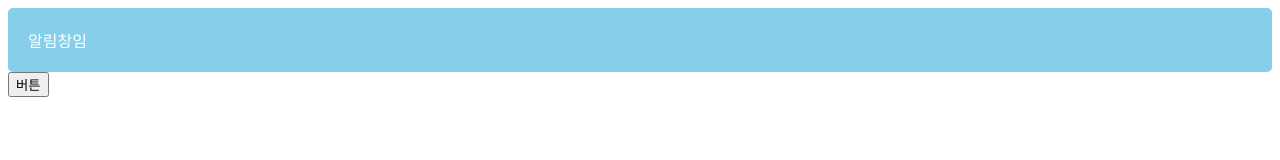
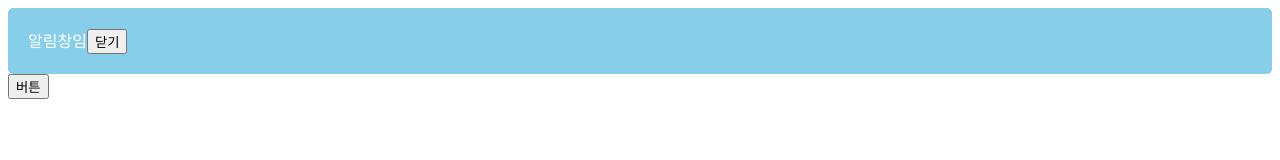
Before and after one commit to cheoljin72/Web, a plain HTML site: page alert.html in a window 1280 px wide. Both pictures are taken after a click on the button "버튼". Drawn offline with Linux system fonts and the light colour scheme.

Commit message:
alert box

```diff
--- a/alert.html
+++ b/alert.html
@@ -7,7 +7,7 @@
 </head>
 <body>
 
-  <div class="alert-box" id="alert">알림창임</div>
+  <div class="alert-box" id="alert">알림창임<button onclick="document.getElementById('alert').style.display = 'none';">닫기</button></div>
   <button onclick="document.getElementById('alert').style.display = 'block';">버튼</button>
 
 </body>
```
